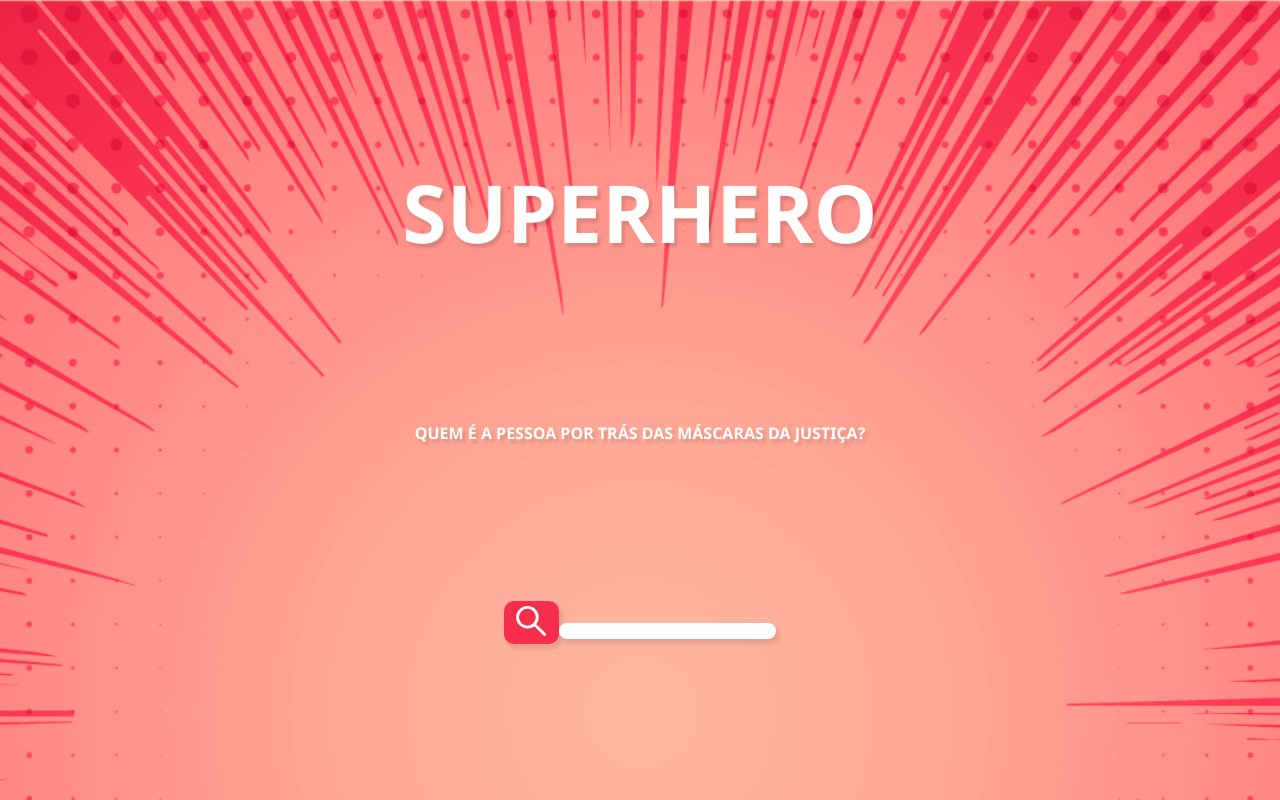
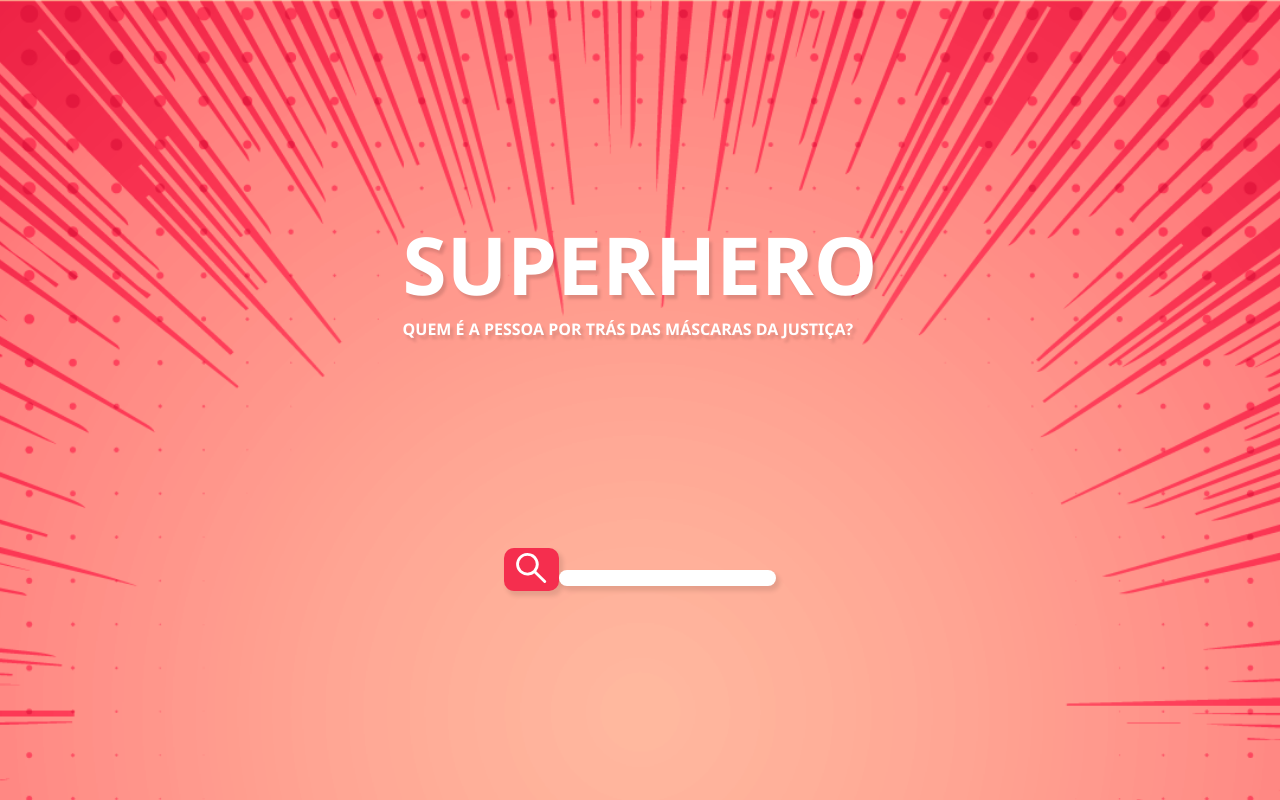
Before and after one commit to lucasfieri/superhero, a React (Create React App) app: page / in a window 1280 px wide. Built offline with nearby package versions, Linux system fonts and the light colour scheme.

Commit message:
style: stylize hometitle molecule

```diff
--- a/src/components/molecules/HomeTitle/HomeTitle.jsx
+++ b/src/components/molecules/HomeTitle/HomeTitle.jsx
@@ -3,10 +3,10 @@ import Subtitle from '../../atoms/Subtitle/Subtitle'
 
 const HomeTitle = () => {
   return (
-    <>
+    <div className='home_title'>
       <Title text='Superhero' />
       <Subtitle text='Quem é a pessoa por trás das máscaras da justiça?' />
-    </>
+    </div>
   )
 }
 
--- /dev/null
+++ b/src/components/molecules/HomeTitle/style.scss
@@ -0,0 +1,5 @@
+.home_title {
+  display: flex;
+  flex-direction: column;
+  align-items: center;
+}
```
